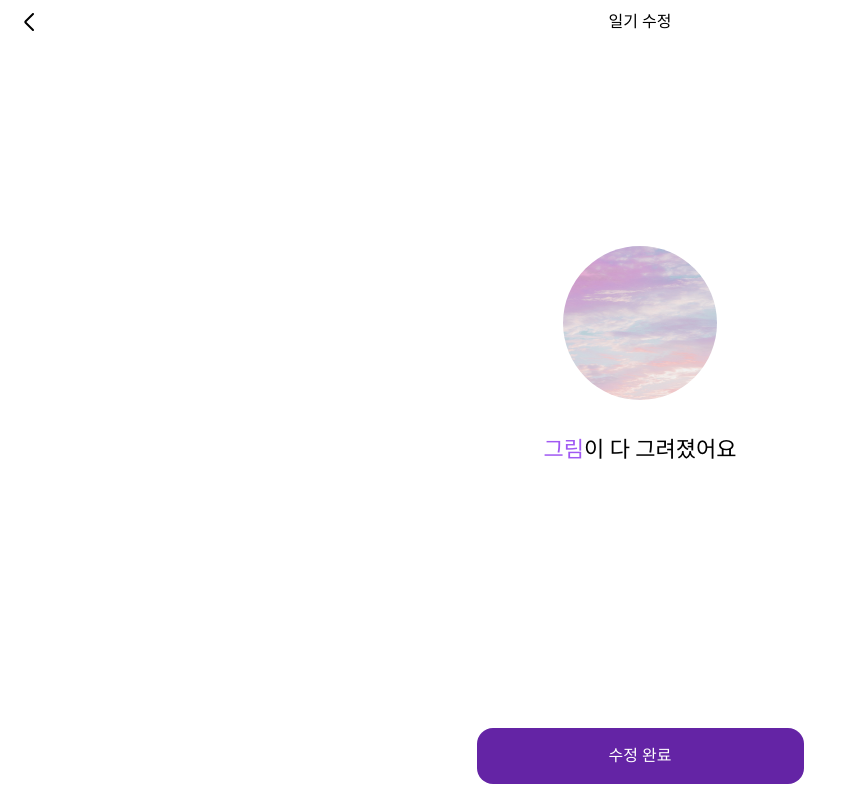
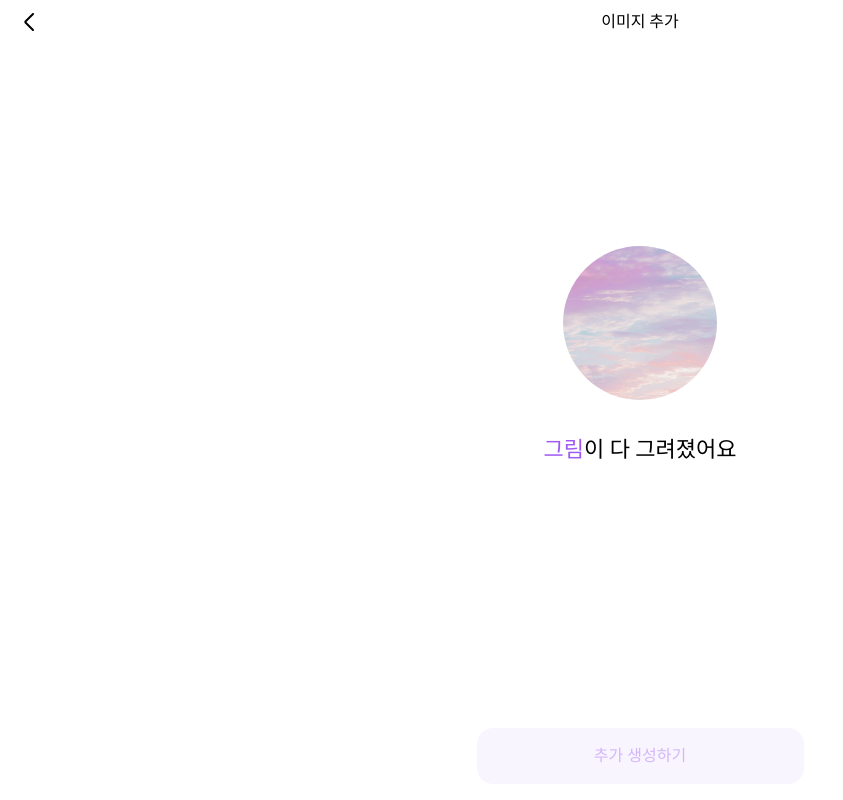
Before and after one commit to Canvas-Diary/Frontend, a React (Vite) app: page /diary/1/draw in a window 1280 px wide. Shown: the whole page, without its empty margins (0-843 px from the left). Built offline with nearby package versions, Linux system fonts and the light colour scheme; a web font is replaced by a local one.

Commit message:
feat: 이미지 추가 생성 로직, 레이아웃

```diff
--- a/src/api/api.tsx
+++ b/src/api/api.tsx
@@ -242,7 +242,6 @@ export const getExploreDiaries = async ({
 
 interface NewImageProps {
   diaryId: string;
-  content: string;
   style: string;
 }
 
@@ -250,9 +249,9 @@ interface NewImageProps {
  * 기존의 일기에 새로운 이미지 추가
  * @param param0 NewImageProps
  */
-export const postImageToDiary = async ({ diaryId, content, style }: NewImageProps) => {
+export const postImageToDiary = async ({ diaryId, style }: NewImageProps) => {
   try {
-    await axiosInstance.post(`/api/v1/diaries/${diaryId}/images`, { content, style });
+    await axiosInstance.post(`/api/v1/diaries/${diaryId}/images`, { style });
   } catch (error) {
     throw error;
   }
--- a/src/components/pages/diary/ImageAddFilter.tsx
+++ b/src/components/pages/diary/ImageAddFilter.tsx
@@ -1,9 +1,14 @@
+import { useNavigate, useParams } from "react-router-dom";
 import AddButton from "./AddButton";
 
 const ImageAddFilter = () => {
-  const onClickAddButton = () => {};
+  const navigate = useNavigate();
+  const { diaryID } = useParams<{ diaryID: string }>();
+  const onClickAddButton = () => {
+    navigate(`/diary/${diaryID}/style`);
+  };
   return (
-    <div className="backdrop-blur-default flex h-full w-full items-center justify-center bg-transparent bg-opacity-10">
+    <div className="flex h-full w-full items-center justify-center bg-transparent bg-opacity-10 backdrop-blur-default">
       <AddButton onClickHandler={onClickAddButton}></AddButton>
     </div>
   );
--- a/src/pages/write/Layout/DiaryModifyFlowLayout.tsx
+++ b/src/pages/write/Layout/DiaryModifyFlowLayout.tsx
@@ -1,26 +1,39 @@
-import { Outlet, useNavigate } from "react-router-dom";
+import { Outlet, useNavigate, useParams } from "react-router-dom";
 import Appbar from "../../../components/common/Appbar";
 import MobileLayout from "../../Layout/MobileLayout";
 import Button from "../../../components/common/Button";
 import { useState } from "react";
-// import RoutePaths from "../../../constants/routePath";
+import { postImageToDiary } from "@/api/api";
 
-// const modifyOrder = [RoutePaths.diaryWrite];
-// const addImageOrder = [RoutePaths.diaryReview, RoutePaths.diaryDraw];
-
+//리팩토링 무조건 해야함
 const DiaryModifyFlowLayout = () => {
   const navigate = useNavigate();
-  const [diaryInfo, setDiaryInfo] = useState({});
+  const { diaryID } = useParams<{ diaryID: string }>();
+  const [diaryInfo, setDiaryInfo] = useState<{ style: string }>({ style: "" });
+  const [isLoaded, setIsLoaded] = useState(false);
 
-  const onClickNext = async () => {};
+  const onClickNext = async () => {
+    if (location.pathname === `/diary/${diaryID}/style` && diaryID) {
+      postImageToDiary({ diaryId: diaryID, style: diaryInfo.style })
+        .then(() => {
+          setIsLoaded(true);
+        })
+        .catch((error) => {
+          throw error;
+        });
+      navigate(`/diary/${diaryID}/draw`);
+    } else if (location.pathname === `/diary/${diaryID}/draw`) navigate(`/diary/${diaryID}`);
+  };
 
   const handleActive = () => {
-    return true;
+    if (location.pathname === `/diary/${diaryID}/style` && diaryInfo.style !== "") return true;
+    if (location.pathname === `/diary/${diaryID}/draw` && isLoaded) return true;
+    else return false;
   };
 
   return (
     <MobileLayout>
-      <Appbar text="일기 수정" backHandler={() => navigate(-1)}></Appbar>
+      <Appbar text="이미지 추가" backHandler={() => navigate(-1)}></Appbar>
       <div className="flex-grow overflow-scroll px-800 py-300">
         <Outlet context={{ diaryInfo, setDiaryInfo }} />
       </div>
@@ -28,7 +41,7 @@ const DiaryModifyFlowLayout = () => {
         <Button
           size="big"
           active={handleActive()}
-          text="수정 완료"
+          text="추가 생성하기"
           onClickHandler={onClickNext}
           bgColor="dark"
         />
```
Also changed, not shown: 1 other file (tests, documents, lock files or other folders).
